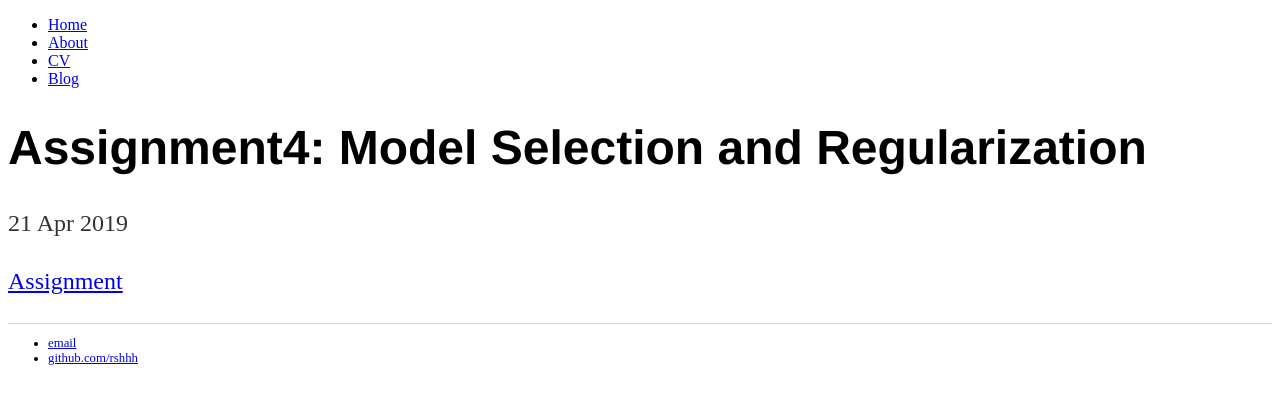
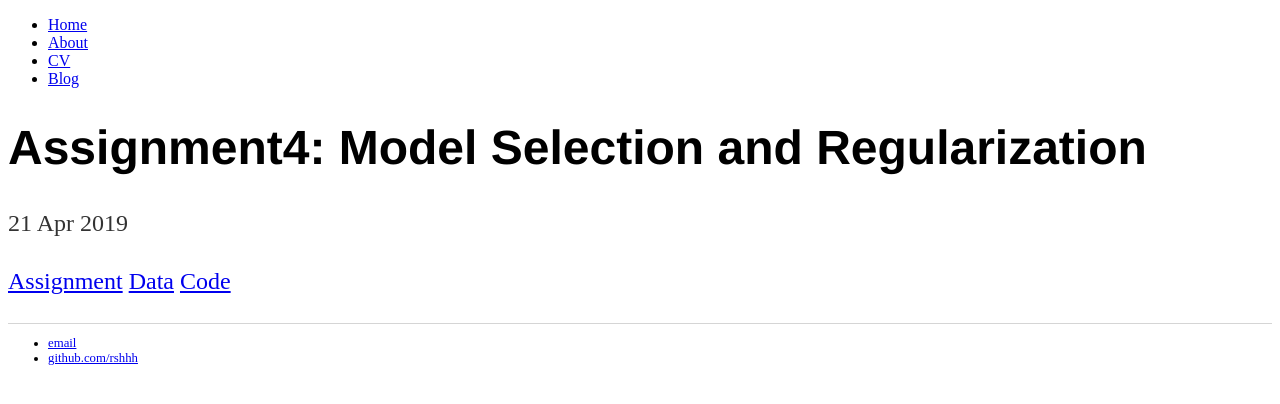
Before and after one commit to RSHHH/Microecon.github.io, a Jekyll site: the page built from _posts/2019-04-21-assignment4.md, in a window 1280 px wide. Shown: the top 404 px of the page. Built offline with Jekyll 4.4.1, drawn with Linux system fonts in a browser that asks for light colours.

Commit message:
Update 2019-04-21-assignment4.md

```diff
--- a/_posts/2019-04-21-assignment4.md
+++ b/_posts/2019-04-21-assignment4.md
@@ -3,4 +3,6 @@ layout: post
 title: "Assignment4: Model Selection and Regularization"
 date: 2019-04-21
 ---
-[Assignment]({{site.baseurl}}/microecon/assignment_4.md)
+[Assignment](https://github.com/rshhh/rshhh.github.io/blob/master/microecon/assignment_4.md)
+[Data](https://github.com/rshhh/rshhh.github.io/blob/master/microecon/CGSS_data.dta)
+[Code](https://github.com/rshhh/rshhh.github.io/blob/master/microecon/hw4.code.do)
```
